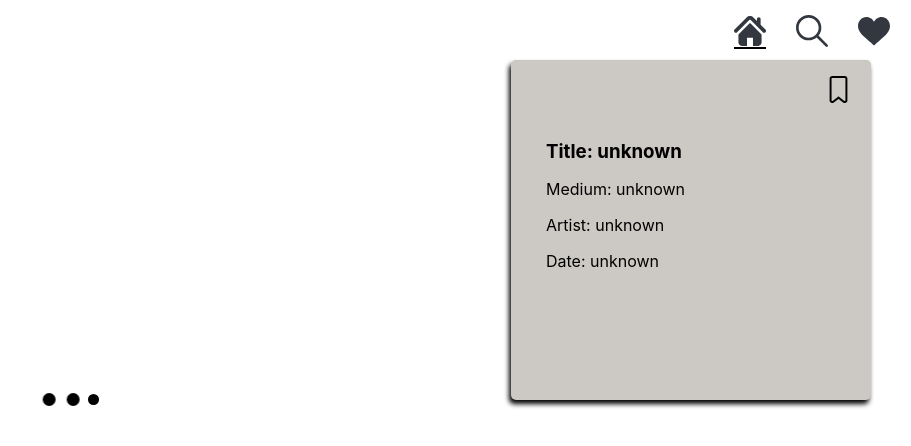
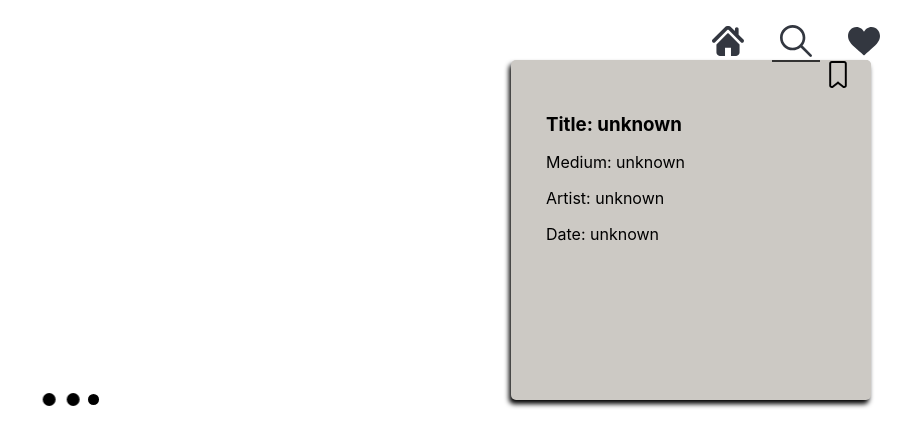
Before and after one commit to PaigeVannelli/FOMA, a React (Create React App) app: page /gallery in a window 1280 px wide. Shown: the top 446 px of the page, without its empty margins (369-1280 px from the left). Built offline with nearby package versions, Linux system fonts and the light colour scheme.

Commit message:
Add underlines and adjust size on nav buttons

```diff
--- a/src/Components/nav/Nav.css
+++ b/src/Components/nav/Nav.css
@@ -4,19 +4,34 @@
   position: absolute;
   right: 0px;
   width: 12em;
+  margin: 15px 25px 0 0
 }
 
 .button {
   height: 2em;
-  margin: 15px;
+  width: 3em;
+  /* margin: 5px; */
+  padding-bottom: 3px;
   outline: none !important;
+}
+
+.link {
+  margin: 10px;
 }
 
 .home-button {
   background-color: blue;
 }
 
-.home {
-  /* background-color: blue; */
-  border-bottom: solid 2px black;
+.home-highlighted, .search-highlighted, .favorites-highlighted {
+  border-bottom: solid 2px rgb(51, 51, 51);
+  /* box-shadow: 0 2px 0px grey; */
 }
+
+/* .search-highlighted {
+  border-bottom: solid 2px rgb(51, 51, 51);
+}
+
+.favorites-highlighted {
+  border-bottom: solid 2px rgb(51, 51, 51);
+} */
--- a/src/Components/nav/Nav.js
+++ b/src/Components/nav/Nav.js
@@ -35,26 +35,27 @@ const Nav = ({ resetSearch }) => {
     //   }
     // </nav>
     <nav className='button-nav'>
-      <Link to='/' onClick={resetSearch}>
+      <Link className='link' to='/' onClick={resetSearch}>
         <img
           src={home}
-          className='home button'
+          // className='home button'
+          className={`button ${useLocation().pathname === '/' && 'home-highlighted '}`}
           alt='home-button'
         />
       </Link>
-      <Link to='/gallery'>
+      <Link className='link' to='/gallery'>
         <img
           data-cy='search-button'
           src={search}
-          className='button'
+          className={`button ${useLocation().pathname === '/gallery' && 'search-highlighted '}`}
           alt='search-button'
         />
       </Link>
-      <Link to='/favorites'>
+      <Link className='link' to='/favorites'>
         <img
           data-cy='view-favorites'
           src={favorites}
-          className='favorites button'
+          className={`button ${useLocation().pathname === '/favorites' && 'favorites-highlighted '}`}
           alt='favorites-button'
         />
       </Link>
```
